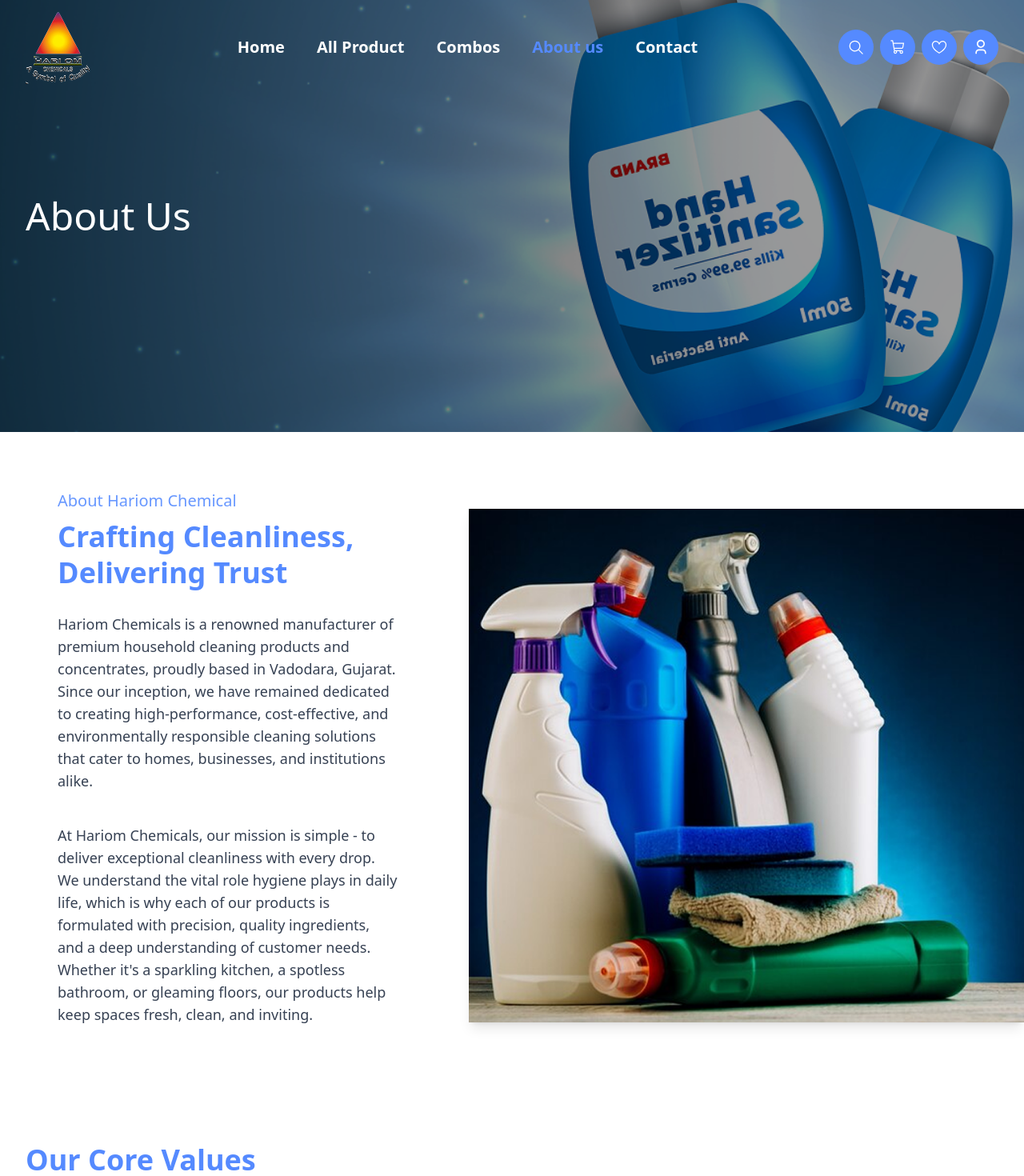
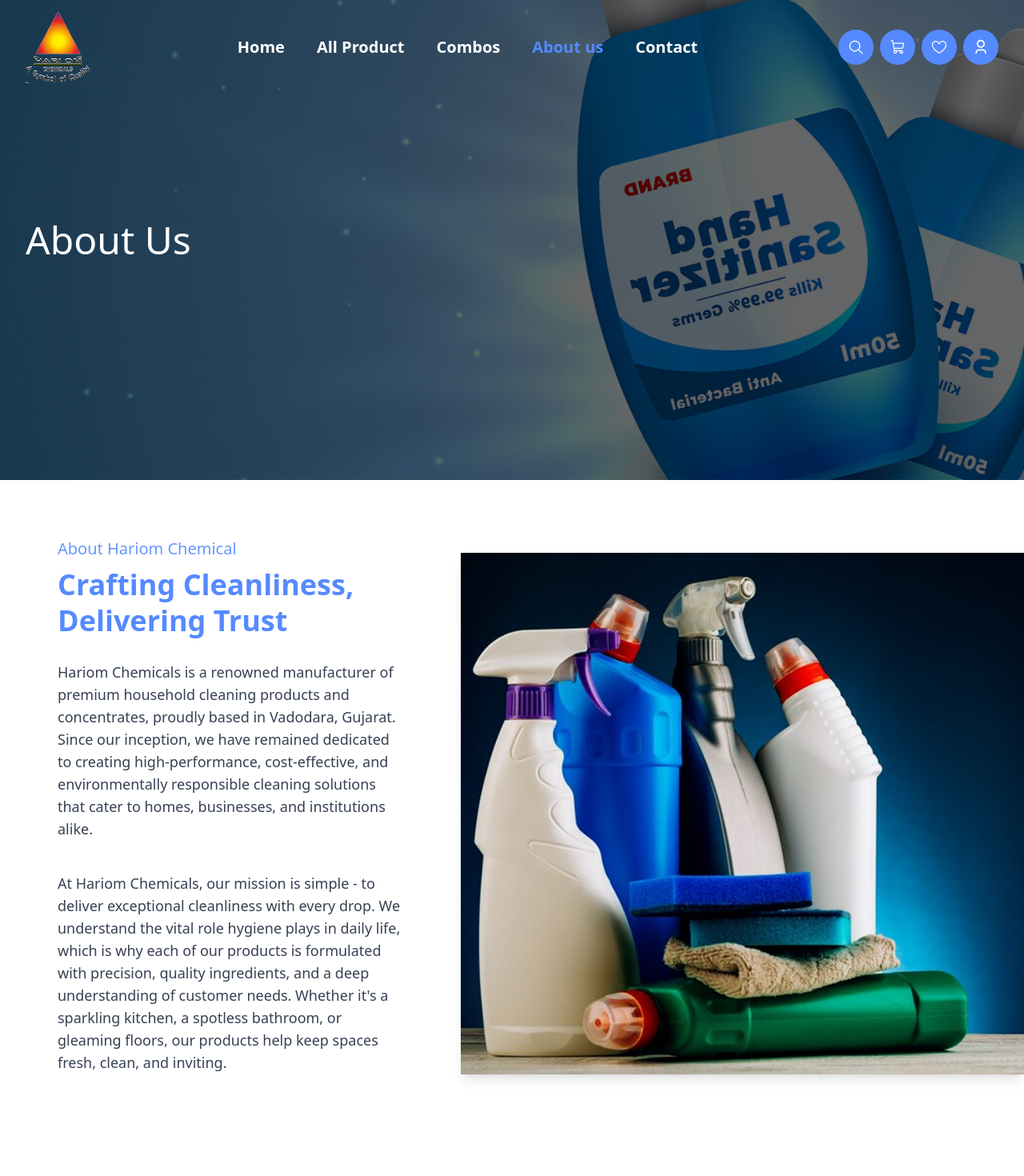
Before and after one commit to harsh9-unofficial/hariom_frontend, a React (Vite) app: page /about in a window 1280 px wide. Shown: the top 1470 px of the page at 80% size. Built offline with nearby package versions, Linux system fonts and the light colour scheme.

Commit message:
nth Commit

```diff
--- a/src/components/AboutUsPage.jsx
+++ b/src/components/AboutUsPage.jsx
@@ -57,16 +57,13 @@ const AboutUsPage = () => {
   return (
     <>
       <div
-        className="relative w-full h-[400px] md:h-[475px] lg:h-[540px]"
+        className="relative w-full h-[400px] md:h-[475px] lg:h-[600px]"
         style={{
-          backgroundImage: "url(/images/PromoBanner.png)",
+          backgroundImage: "url(/images/PromoBanner1.png)",
           backgroundSize: "cover",
           backgroundPosition: "center",
         }}
       >
-        {/* Black overlay */}
-        <div className="absolute inset-0 bg-black opacity-40 z-0" />
-
         {/* Header - must be above the overlay */}
         <div className="relative z-10">
           <Header pageName="AboutUsPage" />
@@ -78,9 +75,9 @@ const AboutUsPage = () => {
         </div>
       </div>
 
-      <div className="flex flex-col md:flex-row items-center justify-between lg:gap-4 bg-white">
+      <div className="flex flex-col md:flex-row items-center justify-between lg:gap- bg-white">
         {/* Text Section */}
-        <div className="md:w-1/2 lg:w-2/5 xl:w-9/20 2xl:w-1/2 text-center md:text-left py-8 md:p-12 lg:px-8 lg:p-0 xl:p-18 2xl:p-32">
+        <div className="md:w-1/2 lg:w-2/5 xl:w-9/20 2xl:w-1/2 text-center md:text-left py-8 md:p-12 lg:px-8 lg:p-0 xl:p-18 2xl:py-12">
           <p className="text-[#558bffe4] font-medium text-lg lg:text-xl mb-2">
             About Hariom Chemical
           </p>
```
Also changed, not shown: public/images/PromoBanner1.png (added).
